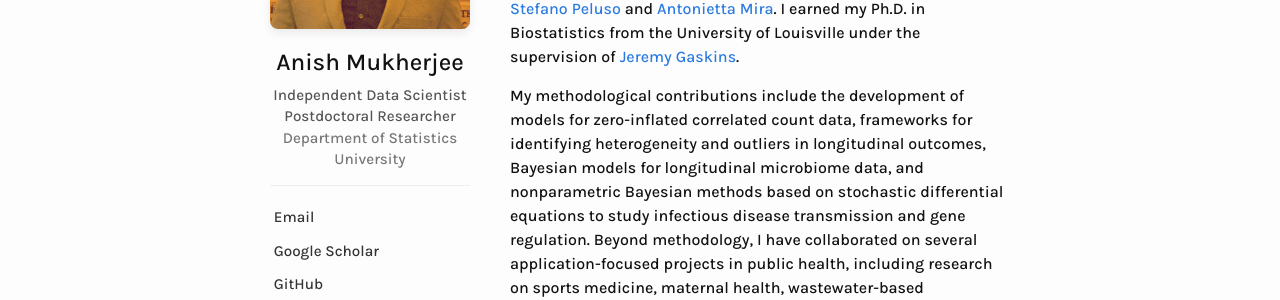
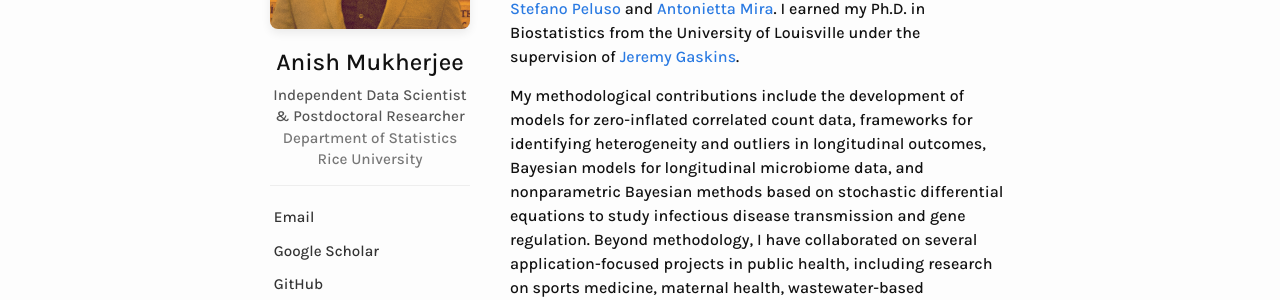
Before and after one commit to anishspace/anishspace.github.io, a Jekyll site: the page built from index.markdown, in a window 1280 px wide. Shown: the part 361-661 px from the top of the page. Built offline with Jekyll 4.4.1, drawn with Linux system fonts in a browser that asks for light colours.

Commit message:
Update index.markdown

```diff
--- a/index.markdown
+++ b/index.markdown
@@ -63,8 +63,8 @@ custom_head: |
     <!-- Title & Affiliation -->
     <h2 style="margin-top: 15px; margin-bottom: 5px; font-size: 1.5em;">Anish Mukherjee</h2>
     <p style="font-size: 0.95em; color: #555; margin-bottom: 15px; line-height: 1.4em;">
-      Independent Data Scientist Postdoctoral Researcher<br>
-      <span style="color: #777;">Department of Statistics<br>University</span>
+      Independent Data Scientist & Postdoctoral Researcher<br>
+      <span style="color: #777;">Department of Statistics<br>Rice University</span>
     </p>
 
     <hr style="border: 0; border-top: 1px solid #eee; margin: 15px 0;">
```
